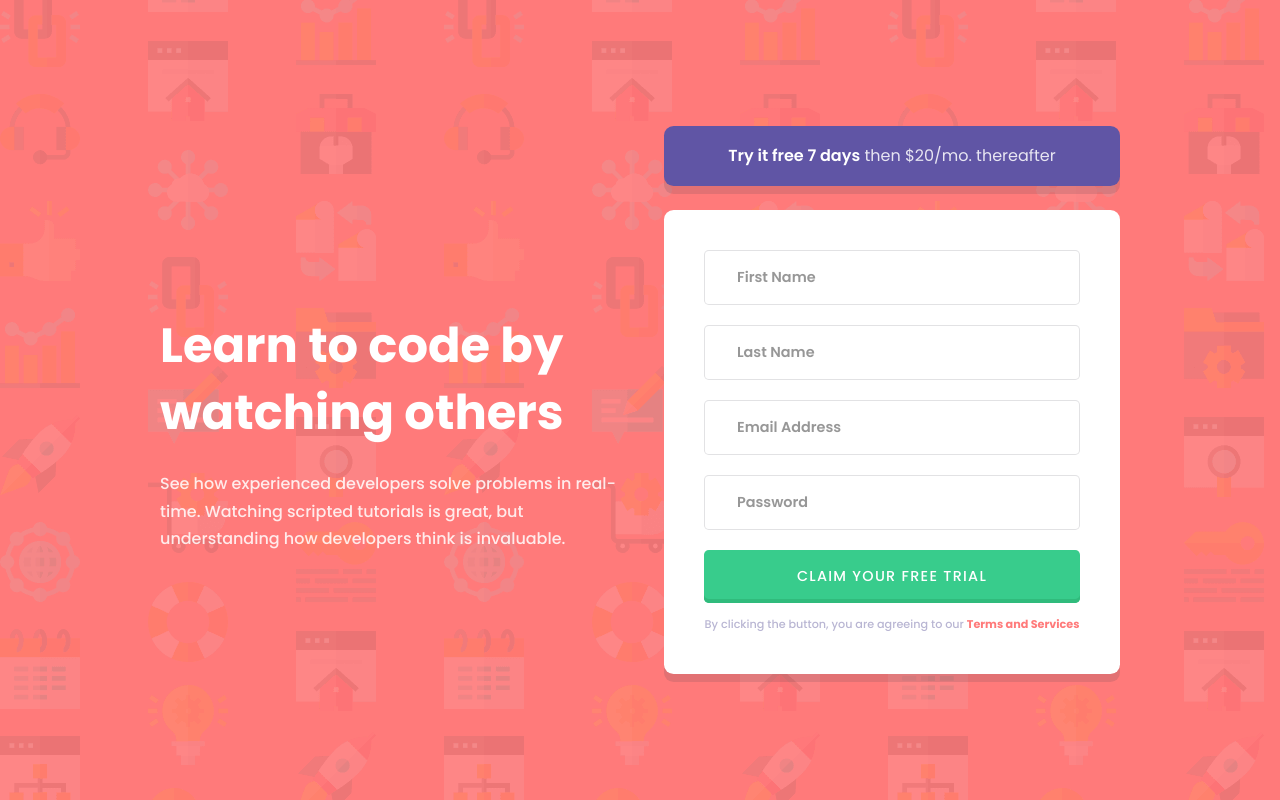
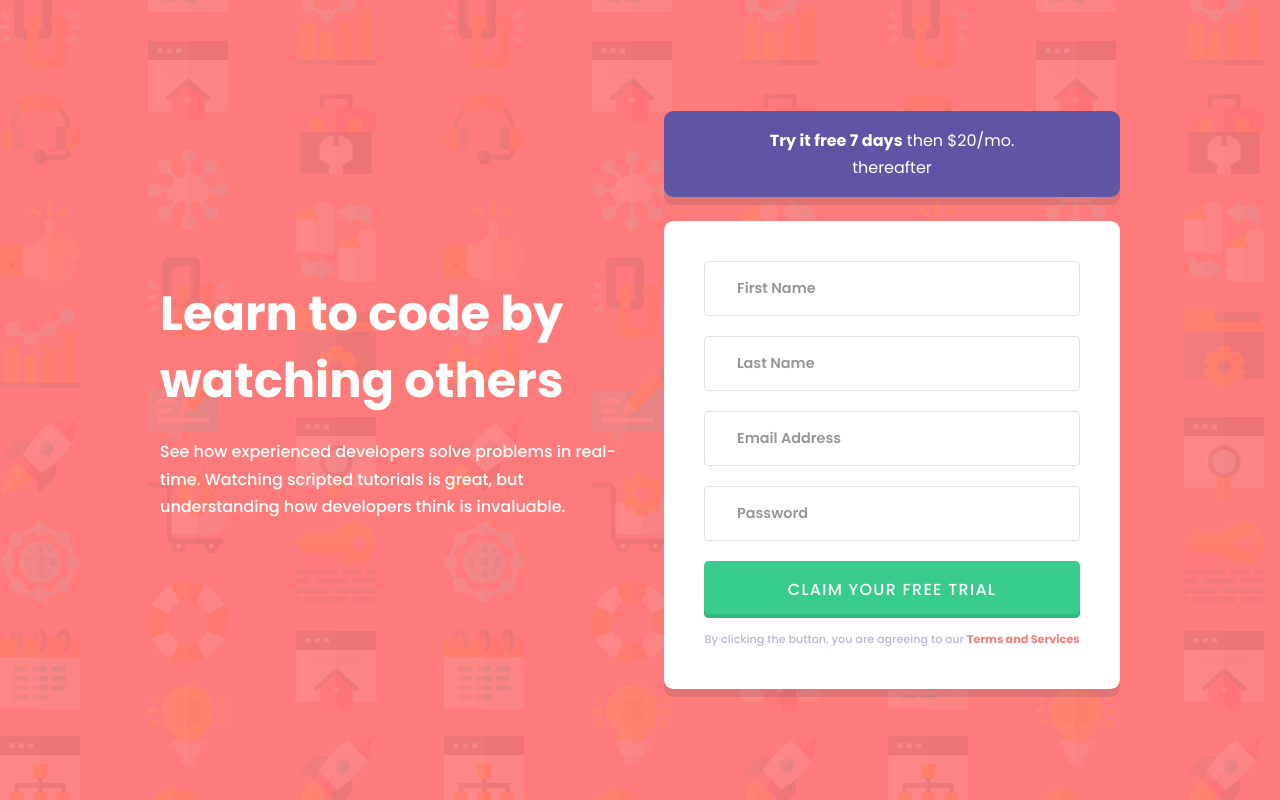
Before and after one commit to mk2-mc/Intro-Component-With-Signup-Form, a plain HTML site: page index.html in a window 1280 px wide. Drawn offline with Linux system fonts and the light colour scheme.

Commit message:
Update styles.css

```diff
--- a/styles.css
+++ b/styles.css
@@ -10,7 +10,6 @@
   --clr-neutral-300: hsl(246, 25%, 77%);
   --clr-neutral-700: hsl(249, 10%, 26%);
 
-  --clr-neutral-100-alpha: hsla(0, 0%, 100%, 85%);
   --clr-neutral-700-alpha: hsla(249, 10%, 26%, 15%);
 
   --ff-base: 'Poppins', sans-serif;
@@ -65,7 +64,7 @@ h1 {
 
 header p {
   margin-top: 1.5rem;
-  color: var(--clr-neutral-100-alpha);
+  color: var(--clr-neutral-100);
 }
 
 main {
@@ -78,12 +77,12 @@ main {
   border-radius: 0.6rem;
   text-align: center;
   font-weight: 400;
-  color: var(--clr-neutral-100-alpha);
+  color: var(--clr-neutral-100);
   box-shadow: var(--shadow);
 }
 
 .try-card span {
-  font-weight: 600;
+  font-weight: 700;
   color: var(--clr-neutral-100);
 }
 
@@ -149,7 +148,7 @@ main {
   border-radius: 0.3rem;
   box-shadow: inset 0 -0.25rem 0 var(--clr-primary-500);
   font-family: inherit;
-  font-size: 0.9rem;
+  font-size: 1rem;
   font-weight: 500;
   letter-spacing: 0.08rem;
   text-transform: uppercase;
@@ -198,6 +197,7 @@ main {
 
   header {
     flex: 1;
+    margin-top: 0;
     text-align: left;
   }
 
```
